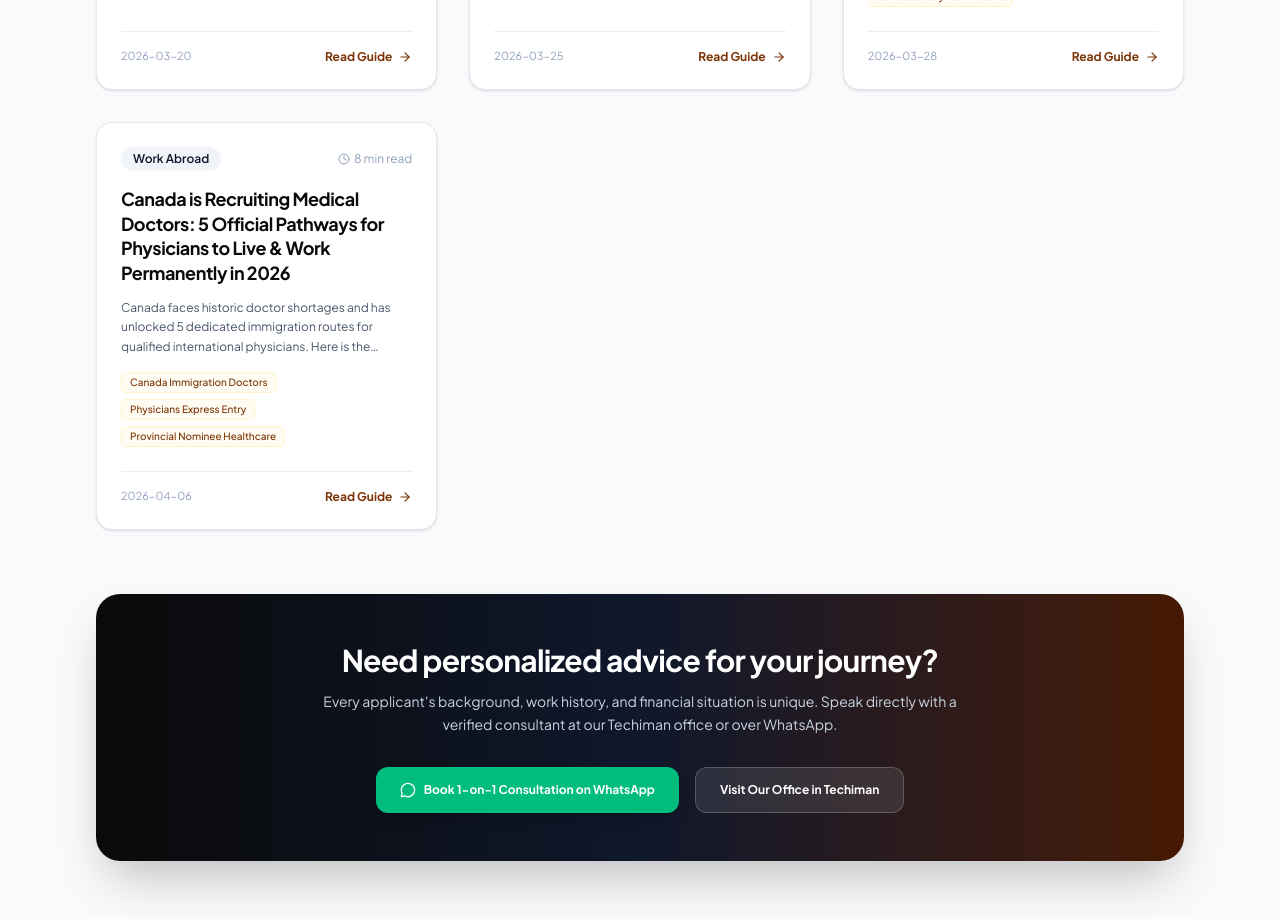
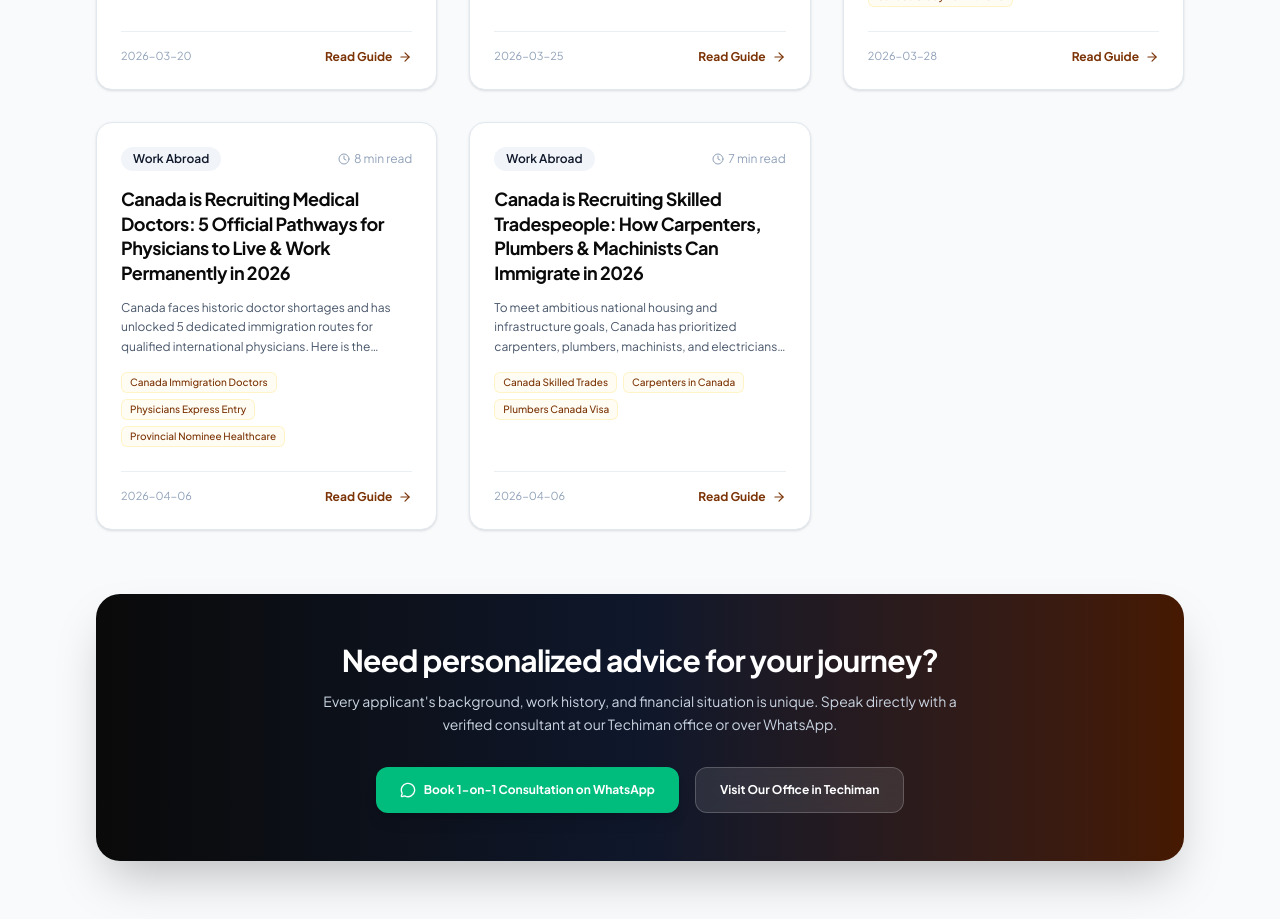
Before and after one commit to IsaacKIA/kiatravels, a Next.js app: page /insights in a window 1280 px wide. Shown: the part 1740-2659 px from the top of the page. Built offline with nearby package versions, Linux system fonts and the light colour scheme.

Commit message:
Publish verified Canada Skilled Trades immigration guide for carpenters, plumbers, and machinists

```diff
--- a/src/data/insights.ts
+++ b/src/data/insights.ts
@@ -428,4 +428,118 @@ export const insightArticles: InsightArticle[] = [
     whatsappMessage:
       "Hi KIA Consult, I am a qualified medical doctor interested in the 5 Canada Permanent Residency pathways. I would like a consultation on my credentials and eligibility.",
   },
+  {
+    slug: "canada-skilled-trades-immigration-carpenters-plumbers-machinists",
+    title: "Canada is Recruiting Skilled Tradespeople: How Carpenters, Plumbers & Machinists Can Immigrate in 2026",
+    excerpt:
+      "To meet ambitious national housing and infrastructure goals, Canada has prioritized carpenters, plumbers, machinists, and electricians with dedicated Express Entry category draws and fast-track Red Seal pathways.",
+    category: "Work Abroad",
+    readTime: "7 min read",
+    publishedAt: "2026-04-06",
+    lastUpdated: "2026-04-06",
+    author: {
+      name: "KIA-Start Up Consult Advisory Team",
+      role: "International Skilled Trades & Technical Migration Specialists",
+    },
+    tags: [
+      "Canada Skilled Trades",
+      "Carpenters in Canada",
+      "Plumbers Canada Visa",
+      "Machinists Express Entry",
+      "Red Seal Certification",
+      "Federal Skilled Trades Program",
+      "Jobs in Canada for Ghanaians",
+    ],
+    keyTakeaways: [
+      "Canada requires hundreds of thousands of new construction and technical trades workers to build 3.87 million new homes and support nationwide infrastructure.",
+      "Under Express Entry Category-Based Selection for Trades, eligible candidates are invited with substantially lower CRS score cutoffs than general draws.",
+      "Target trades include Carpenters (NOC 72310), Plumbers (NOC 72300), Machinists (NOC 72100), Electricians (NOC 72200), and Heavy-Duty Equipment Mechanics.",
+      "The Federal Skilled Trades Program (FSTP) and Provincial Nominee Programs (PNP) offer permanent residency for tradespeople with verified apprenticeships or foreign work experience.",
+      "Time is critical: Canada's home-building tax credits and provincial trade allocations operate on immediate 2026 quotas.",
+    ],
+    content: [
+      {
+        sectionTitle: "Why Canada Urgently Needs International Tradespeople",
+        paragraphs: [
+          "Canada is experiencing an unprecedented construction boom driven by national commitments to build millions of new residential homes, commercial projects, and transportation infrastructure. At the same time, over 700,000 skilled trades workers across Canada are reaching retirement age this decade.",
+          "To bridge this gap, Immigration, Refugees and Citizenship Canada (IRCC) launched targeted category-based selection rounds specifically prioritizing certified tradespeople. If you have hands-on experience, formal training, or apprenticeship credentials as a carpenter, plumber, machinist, or technical artisan, your pathway to Canadian Permanent Residence has never been more direct.",
+        ],
+        alert: {
+          type: "important",
+          title: "Primary National Occupational Classifications (NOC)",
+          message:
+            "High-priority trades currently targeted include: Carpenters (NOC 72310), Plumbers (NOC 72300), Machinists and Tool & Die Makers (NOC 72100), Industrial Electricians (NOC 72201), Construction Millwrights (NOC 72400), and Welders (NOC 72106).",
+        },
+      },
+      {
+        sectionTitle: "Pathway 1: Express Entry (Category-Based Selection for Trades)",
+        paragraphs: [
+          "Express Entry category draws for Trade Occupations allow skilled artisans to be selected even if they do not hold advanced university degrees. In these specialized draws, CRS score cutoffs are often between 430 and 480 points — dramatically lower than the 530+ points seen in general draws.",
+          "To be eligible for Category-Based Trades selection, you need at least 6 months of continuous, full-time work experience (or equivalent in part-time) within the past 3 years in an eligible trade code.",
+        ],
+        bulletPoints: [
+          "Lower language threshold: Trade occupations require Canadian Language Benchmark (CLB) levels starting at CLB 5 for speaking/listening and CLB 4 for reading/writing.",
+          "Direct Permanent Residency: Successful applicants receive full Canadian Permanent Resident (PR) status with their spouse and children.",
+          "Rapid processing: Standard federal electronic processing is approximately 6 months from submission.",
+        ],
+      },
+      {
+        sectionTitle: "Pathway 2: The Federal Skilled Trades Program (FSTP)",
+        paragraphs: [
+          "The Federal Skilled Trades Program is tailored specifically for qualified technicians and artisans who have at least 2 years of full-time trade experience within the past 5 years.",
+          "To qualify under FSTP, you must meet basic language standards and have either: (1) a full-time valid job offer of at least 1 year from a Canadian employer, OR (2) a Canadian Certificate of Qualification issued by a provincial or territorial apprentice body (such as Skilled Trades Ontario, SkilledTradesBC, or Alberta Apprenticeship and Industry Training).",
+        ],
+        alert: {
+          type: "tip",
+          title: "The Red Seal Standard",
+          message:
+            "The Interprovincial Standards Red Seal Program is Canada's gold standard for trades. Earning a Red Seal endorsement or provincial Certificate of Qualification allows you to practice across Canada with top-tier union wages ranging from CAD $32 to $55+ per hour.",
+        },
+      },
+      {
+        sectionTitle: "Pathway 3: Provincial Nominee Programs (PNP) for Trades",
+        paragraphs: [
+          "Nearly every Canadian province operates dedicated skilled trades streams that actively recruit foreign technicians to meet local construction and industrial demands:",
+        ],
+        bulletPoints: [
+          "Ontario Immigrant Nominee Program (OINP - Skilled Trades Stream): Fast-track route for trades professionals with verified Ontario work experience or qualifying job offers.",
+          "Alberta Advantage Immigration Program (AAIP): Direct pathways for construction, manufacturing, and oil/gas trades technicians.",
+          "British Columbia PNP (Skilled Worker - Construction & Trades): Grants regional priority points to construction carpenters, plumbers, and equipment operators.",
+          "Atlantic Immigration Program (AIP): Allows Atlantic construction contractors in Nova Scotia, New Brunswick, PEI, and Newfoundland to sponsor international tradesmen with direct permanent residency.",
+        ],
+      },
+      {
+        sectionTitle: "How Foreign Trades Credentials Are Evaluated",
+        paragraphs: [
+          "Many artisans in Ghana and West Africa hold City & Guilds certificates, NVTI qualifications, technical college diplomas, or years of documented apprenticeship experience under master craftsmen.",
+          "To present a compelling Canadian immigration application, your trade credentials must be translated into Canadian equivalencies through:",
+        ],
+        bulletPoints: [
+          "Educational Credential Assessment (ECA): Validating your technical institute diploma or secondary education through WES, ICAS, or CES.",
+          "Trade Apprenticeship Verification: Structured employer reference letters detailing daily duties, tools handled, hours worked, and supervisory endorsements.",
+          "Trade Equivalency Assessment (TEA): Applying to provincial trade regulators to challenge the trade certification exam upon landing.",
+        ],
+        alert: {
+          type: "warning",
+          title: "Why Time is of the Essence in 2026",
+          message:
+            "Canada's national housing programs are in peak delivery phase right now. Provincial quotas for construction artisans and Express Entry category rounds are issued throughout the spring and summer. Delaying document preparation means waiting another full calendar year.",
+        },
+      },
+      {
+        sectionTitle: "How KIA-Start Up Consult Prepares Trades Professionals",
+        paragraphs: [
+          "At KIA-Start Up Consult, we bridge the gap between technical artisans in Ghana and official Canadian immigration standards:",
+        ],
+        bulletPoints: [
+          "Comprehensive trade profile evaluation matching your experience to Canadian NOC codes.",
+          "Document packaging for Educational Credential Assessments (ECA).",
+          "Drafting Canadian-standard reference letters that pass strict IRCC officer audits.",
+          "Express Entry and Provincial Nominee profile creation and monitoring.",
+        ],
+      },
+    ],
+    whatsappMessage:
+      "Hi KIA Consult, I am an experienced skilled tradesperson (carpenter, plumber, machinist, electrician). I want to explore the Canada Skilled Trades Permanent Residency pathways.",
+  },
 ];
```
